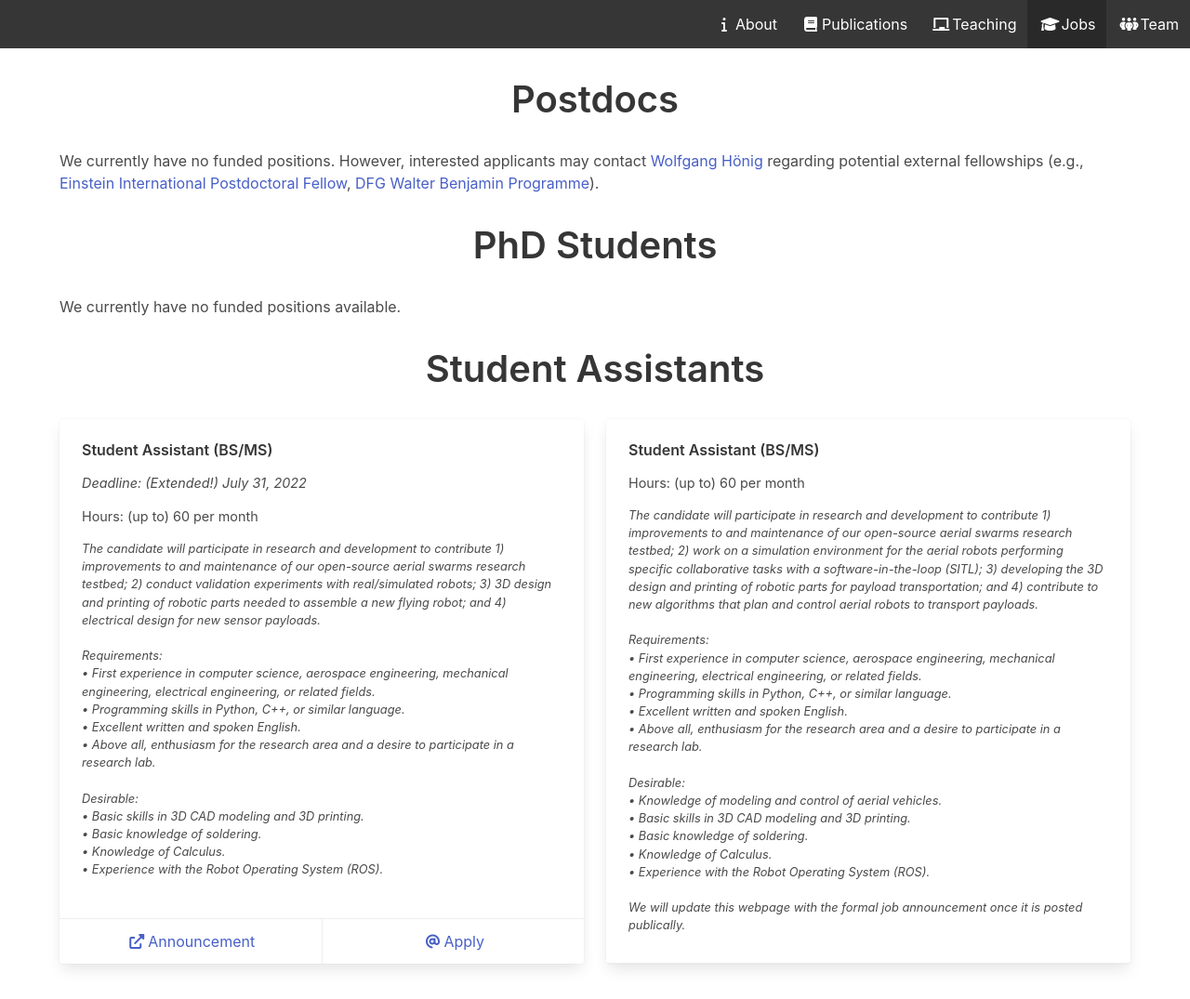
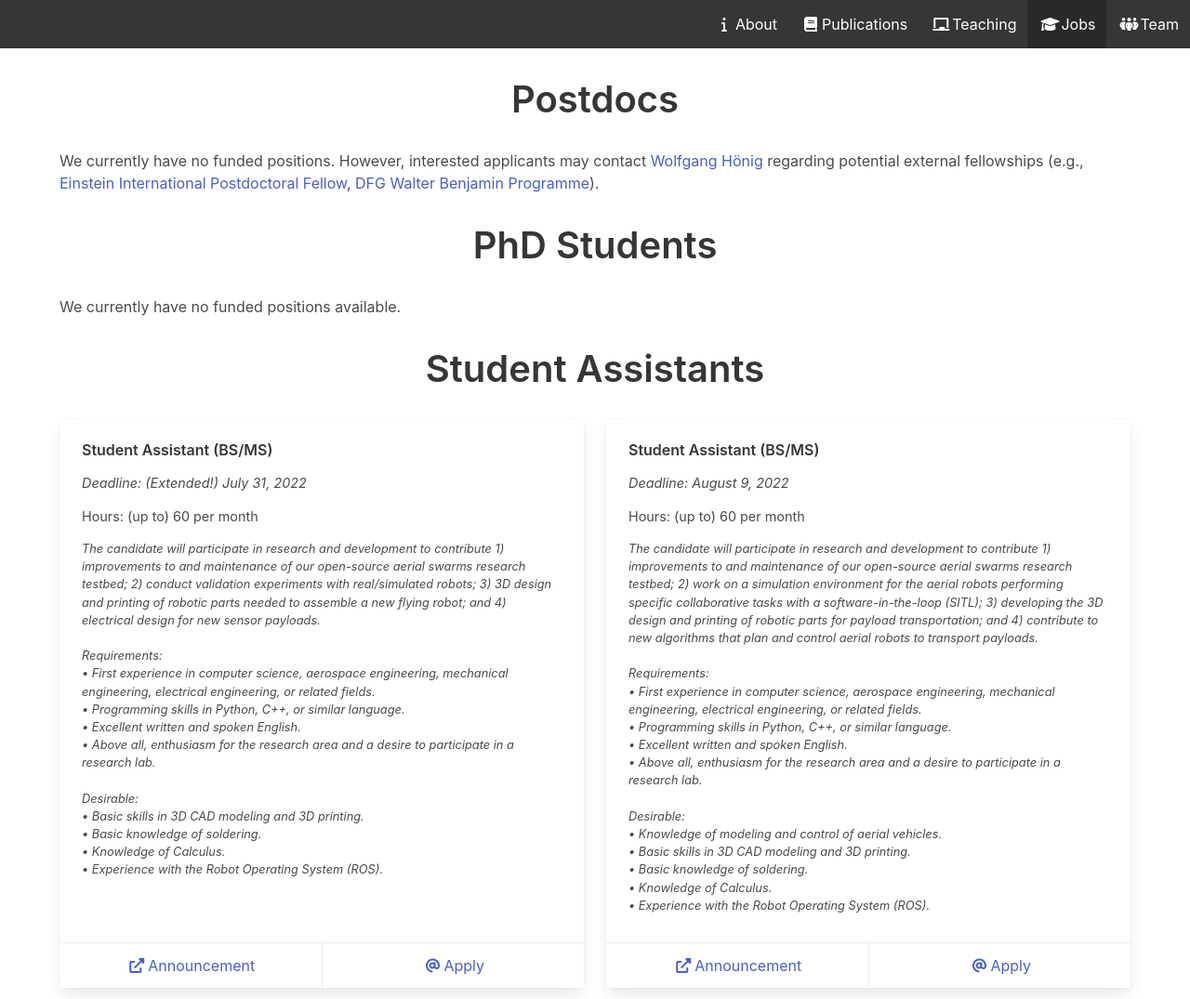
Before and after one commit to IMRCLab/imrclab.github.io, a Jekyll site: the page built from jobs.html, in a window 1280 px wide. Shown: the whole page at 93% size. Built offline with Jekyll 4.4.1, drawn with Linux system fonts in a browser that asks for light colours; before the commit the page ends 1049 px from its top, so only the background shows below that.

Commit message:
update job announcement

```diff
--- a/_data/jobs.yml
+++ b/_data/jobs.yml
@@ -20,6 +20,10 @@
 
 - name: "Student Assistant (BS/MS)"
   hours: (up to) 60 per month
+  deadline: August 9, 2022
+  reference: 3434T63/22
+  announcement: https://tubcloud.tu-berlin.de/s/t6FTEAd52QjF3ML
+
   note: |
     The candidate will participate in research and development to contribute 1) improvements to and maintenance of our open-source aerial swarms research testbed; 2) work on a simulation environment for the aerial robots performing specific collaborative tasks with a software-in-the-loop (SITL); 3) developing the 3D design and printing of robotic parts for payload transportation; and 4) contribute to new algorithms that plan and control aerial robots to transport payloads.
 
@@ -35,5 +39,3 @@
         • Basic knowledge of soldering.
         • Knowledge of Calculus.
         • Experience with the Robot Operating System (ROS).
-
-    We will update this webpage with the formal job announcement once it is posted publically.
```
